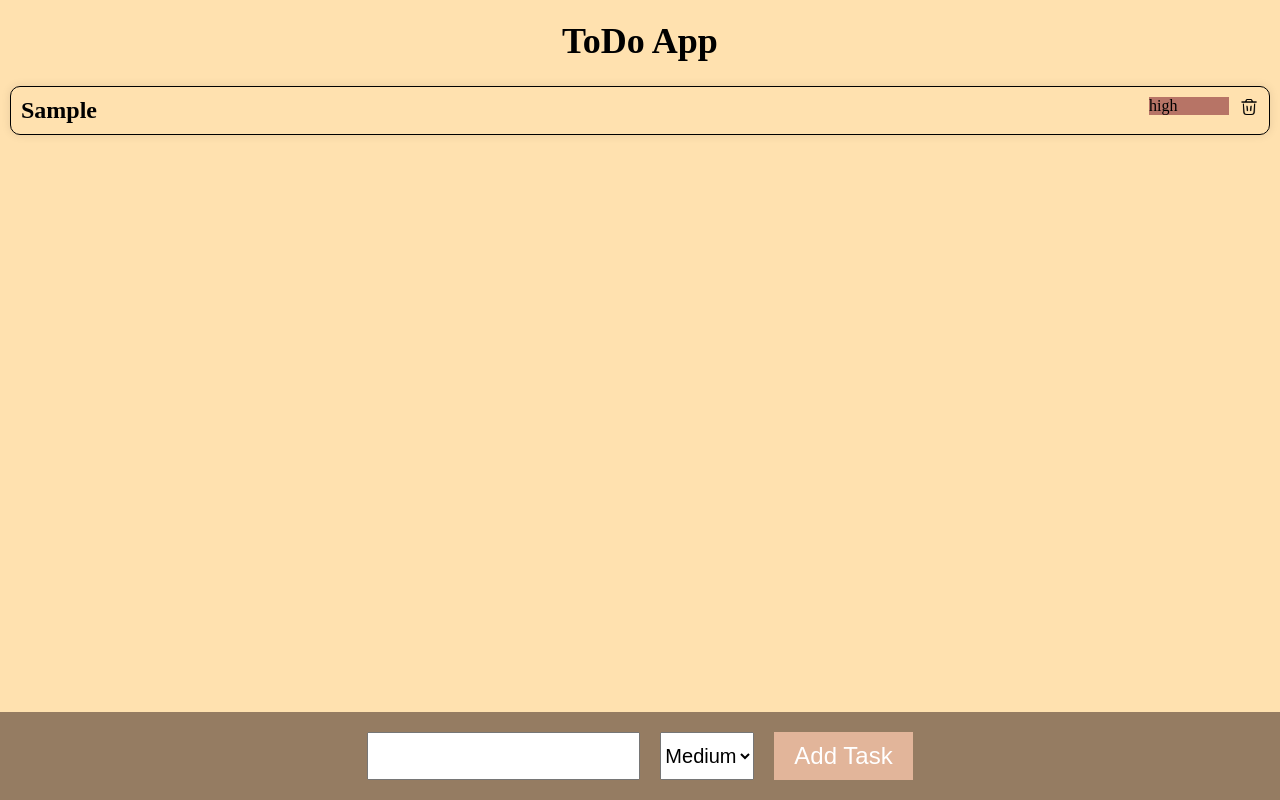
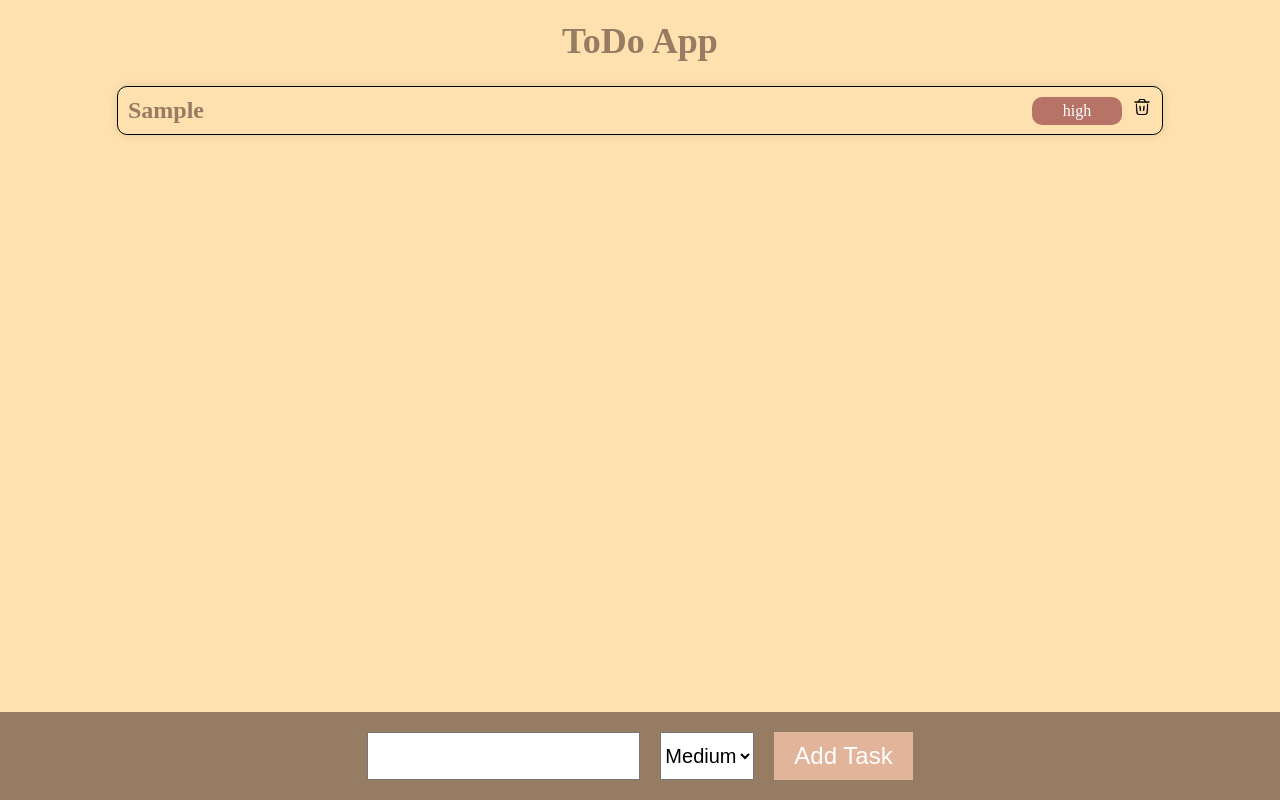
Before and after one commit to Juhi-Karosiya/To-do-App, a plain HTML site: page index.html in a window 1280 px wide. Both pictures are taken after typing "Sample" into the empty fields and a click on the button "Add Task". Drawn offline with Linux system fonts and the light colour scheme.

Commit message:
final code

```diff
--- a/index.html
+++ b/index.html
@@ -9,6 +9,7 @@
             margin: 0;
             padding: 0;
             background-color:  #FFE1AF;
+            color: #957C62;
         }
 
         .add-task-container {
@@ -51,8 +52,12 @@
 
         .task-card {
             border: 1px solid #000;
+            width: 80%;
+            display: flex;
+            justify-content: space-between;
+            align-items: center;
             padding: 10px;
-            margin: 10px;
+            margin: 10px auto;
             position: relative;
             border-radius: 10px;
             box-shadow: 0 0 10px rgba(0, 0, 0, 0.1);
@@ -65,6 +70,10 @@
 
         .task-card-priority {
             position: absolute;
+            padding: 5px;
+            border-radius: 10px;
+            color: white;
+            text-align: center;
             top: 10px;
             right: 40px;
             background-color:#b77466;
@@ -94,6 +103,7 @@
             }
 
             .btn-add{
+                border-radius: 10px;
                 font-size: 16px;
                 padding: 5px 10px;
                 margin-bottom: 20px;
```
